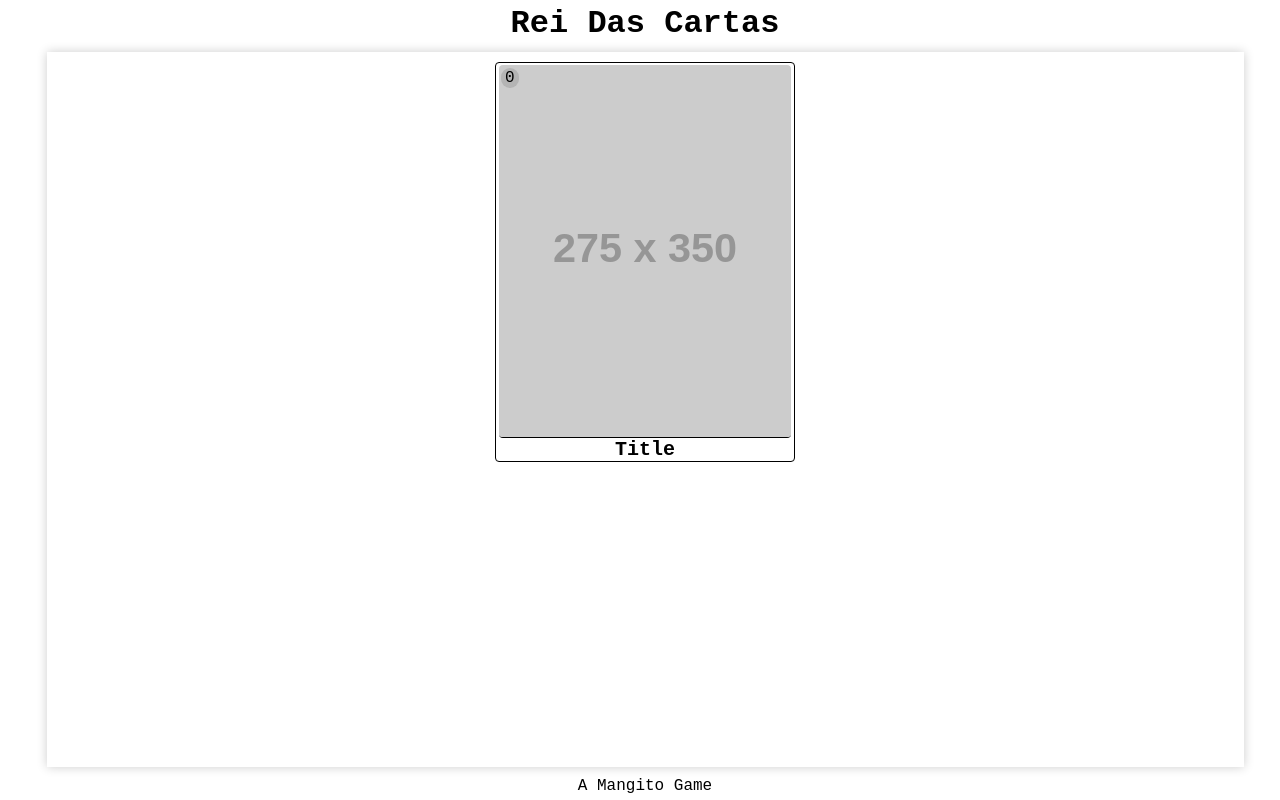
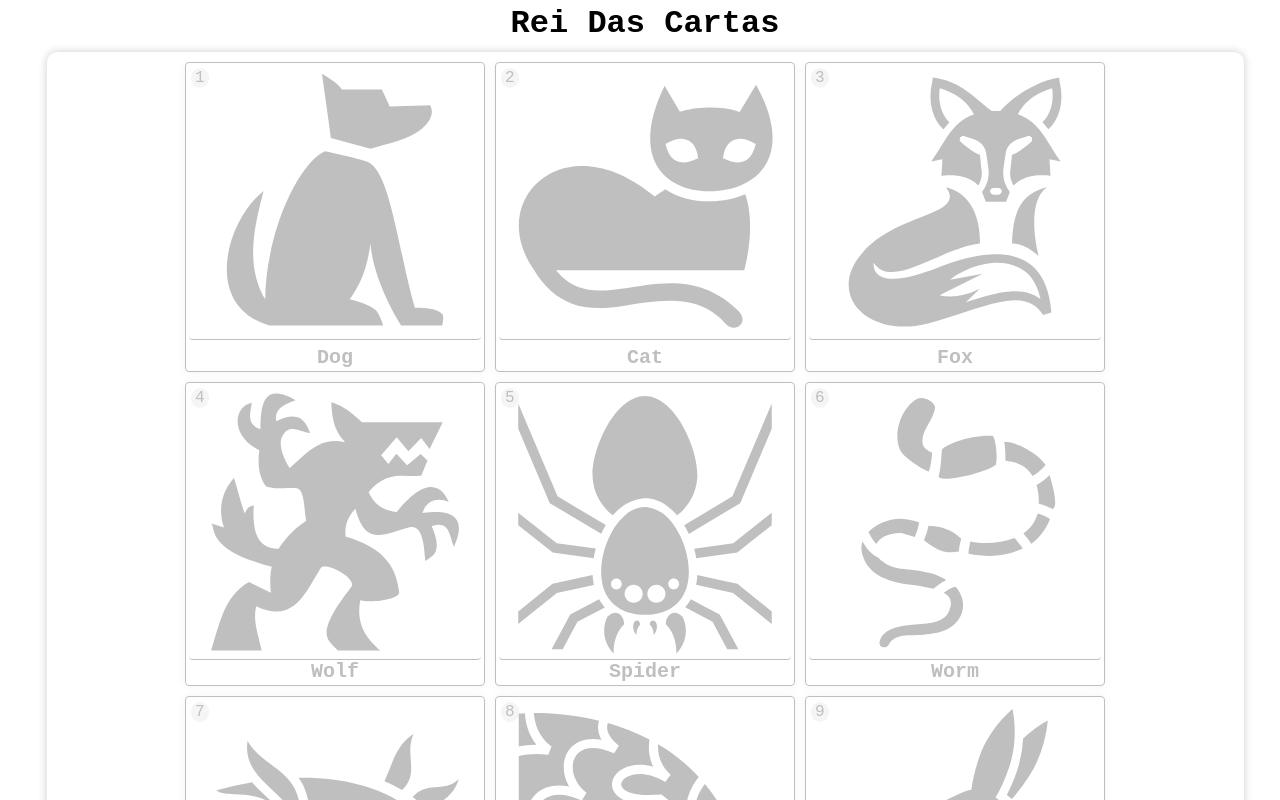
Before and after one commit to 201flaviosilva-labs/ReiDasCartas, a React (Create React App) app: page / in a window 1280 px wide. Built offline with nearby package versions, Linux system fonts and the light colour scheme.

Commit message:
feat: add some basic animals cards

```diff
--- /dev/null
+++ b/src/Cards.js
@@ -0,0 +1,107 @@
+
+export default [
+	{
+		title: "Dog",
+		asset: "GiSittingDog",
+	},
+	{
+		title: "Cat",
+		asset: "GiCat",
+	},
+	{
+		title: "Fox",
+		asset: "GiFox",
+	},
+	{
+		title: "Wolf",
+		asset: "GiWerewolf",
+	},
+	{
+		title: "Spider",
+		asset: "GiSpiderAlt",
+	},
+	{
+		title: "Worm",
+		asset: "GiEarthWorm",
+	},
+	{
+		title: "Axolotl",
+		asset: "GiAxolotl",
+	},
+	{
+		title: "Pangolin",
+		asset: "GiPangolin",
+	},
+	{
+		title: "Donkey",
+		asset: "GiDonkey",
+	},
+	{
+		title: "Goat",
+		asset: "GiGoat",
+	},
+	{
+		title: "Pig",
+		asset: "GiPig",
+	},
+	{
+		title: "Bat",
+		asset: "GiBat",
+	},
+	{
+		title: "Chicken",
+		asset: "GiChicken",
+	},
+	{
+		title: "Cow",
+		asset: "GiCow",
+	},
+	{
+		title: "Cricket",
+		asset: "GiCricket",
+	},
+	{
+		title: "Dolphin",
+		asset: "GiDolphin",
+	},
+	{
+		title: "Duck",
+		asset: "GiDuck",
+	},
+	{
+		title: "Elephant",
+		asset: "GiElephant",
+	},
+	{
+		title: "Squid",
+		asset: "GiGiantSquid",
+	},
+	{
+		title: "Gorilla",
+		asset: "GiGorilla",
+	},
+	{
+		title: "Griffin",
+		asset: "GiGriffinSymbol",
+	},
+	{
+		title: "Penguin",
+		asset: "GiPenguin",
+	},
+	{
+		title: "Rabbit",
+		asset: "GiRabbit",
+	},
+	{
+		title: "Seahorse",
+		asset: "GiSeahorse",
+	},
+	{
+		title: "Tortoise",
+		asset: "GiTortoise",
+	},
+	{
+		title: "Sheep",
+		asset: "GiSheep",
+	},
+]
--- a/src/components/card/card.js
+++ b/src/components/card/card.js
@@ -1,13 +1,21 @@
 import React from "react";
+import * as GI from "react-icons/gi";
 
 import "./style.css";
 
-export default function Card() {
+export default function Card({ id, title, asset, isOwner }) {
+	const Image = GI[asset];
+	const size = 275;
+
+	const style = {
+		opacity: isOwner ? 1 : 0.25,
+	};
 	return (
-		<div className="card">
-			<p className="card-number">0</p>
-			<img src="http://placehold.it/275x350" alt="card" className="card-image" />
-			<p className="card-title">Title</p>
+		<div className="card" style={style}>
+			<p className="card-number">{id}</p>
+			{/* <img src="http://placehold.it/275x350" alt="card" className="card-image" /> */}
+			<Image size={size} className="card-image" />
+			<p className="card-title">{title}</p>
 		</div>
 	)
 }
--- a/src/components/card/style.css
+++ b/src/components/card/style.css
@@ -1,14 +1,15 @@
 .card {
-  border: 1px solid black;
-  border-radius: 4px;
-  padding: 2px 0;
+  position: relative;
 
   display: flex;
   flex-direction: column;
   justify-content: space-between;
   align-items: center;
 
-  position: relative;
+  padding: 2px 0;
+  border: 1px solid black;
+  box-shadow: 0px 0px 10px 0px rgba(0, 0, 0, 0.2);
+  border-radius: 4px;
 
   transition: all 0.5s;
   cursor: pointer;
@@ -16,6 +17,7 @@
 
 .card:hover {
   border: 1px solid red;
+  box-shadow: 0px 0px 10px 10px rgba(0, 0, 0, 0.2);
   transform: scale(1.025);
 }
 
--- a/src/components/cardBook/cardBook.js
+++ b/src/components/cardBook/cardBook.js
@@ -1,13 +1,26 @@
 import React from "react";
 
 import Card from "../card/card";
+import Cards from "../../Cards";
 
 import "./style.css";
 
 export default function CardBook() {
 	return (
 		<div className="cardBook">
-			<Card />
+			<ul className="cardBook-container">
+				{
+					Cards.map((card, index) => {
+						return <Card
+							key={index}
+							id={index + 1}
+							title={card.title}
+							asset={card.asset}
+							isOwner={false}
+						/>;
+					})
+				}
+			</ul>
 		</div>
 	)
 }
--- a/src/components/cardBook/style.css
+++ b/src/components/cardBook/style.css
@@ -2,11 +2,15 @@
   width: 95%;
   height: 100%;
   padding: 10px;
+  box-shadow: 0px 0px 10px 0px rgba(0, 0, 0, 0.2);
+  border-radius: 10px;
+}
+
+.cardBook-container {
   display: grid;
-  grid-template-rows: repeat(auto-fit, 400px);
+  grid-template-rows: repeat(auto-fit, 310px);
   grid-template-columns: repeat(auto-fit, 300px);
   gap: 10px;
   justify-content: center;
   overflow-y: auto;
-  box-shadow: 0px 0px 10px 0px rgba(0, 0, 0, 0.2);
 }
```
